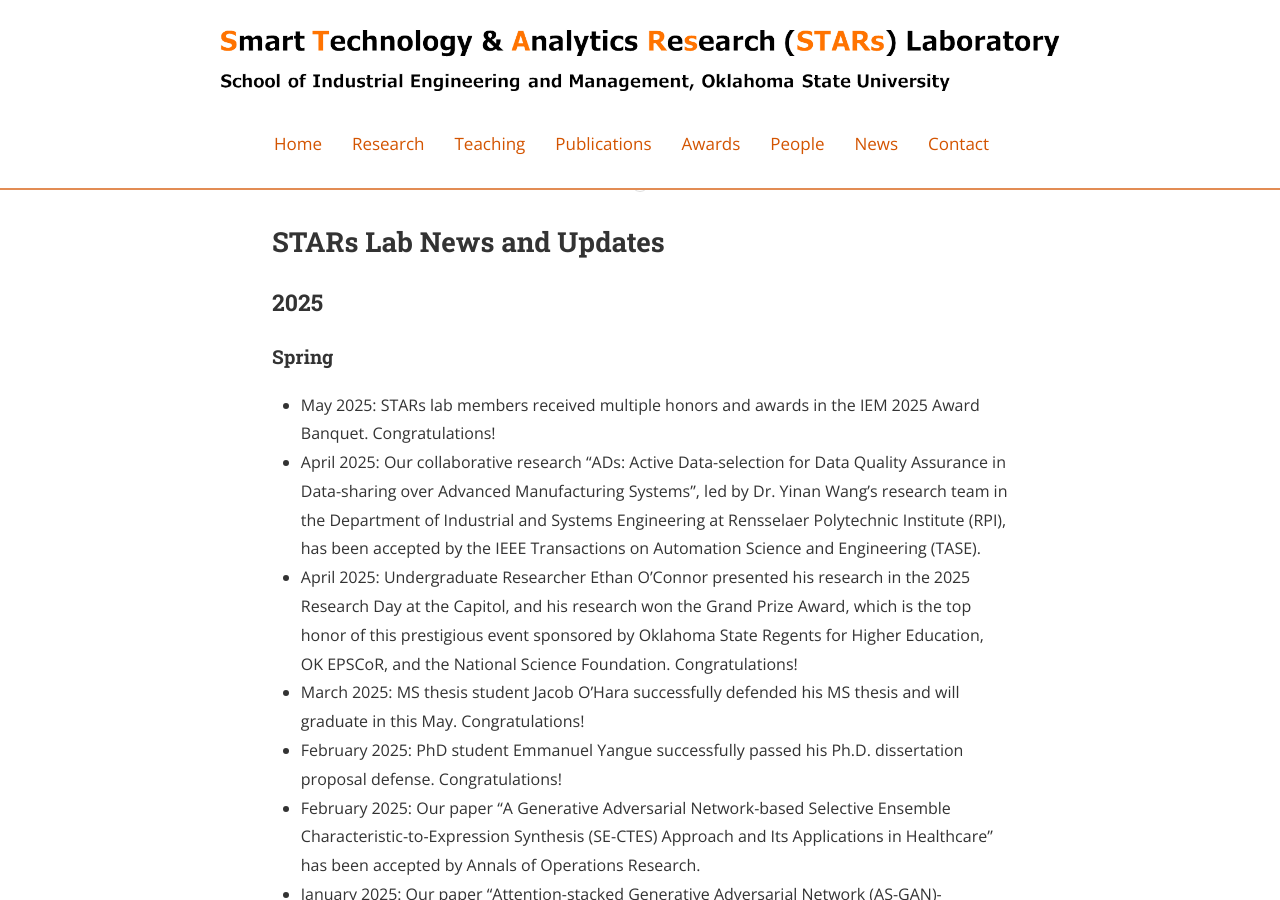
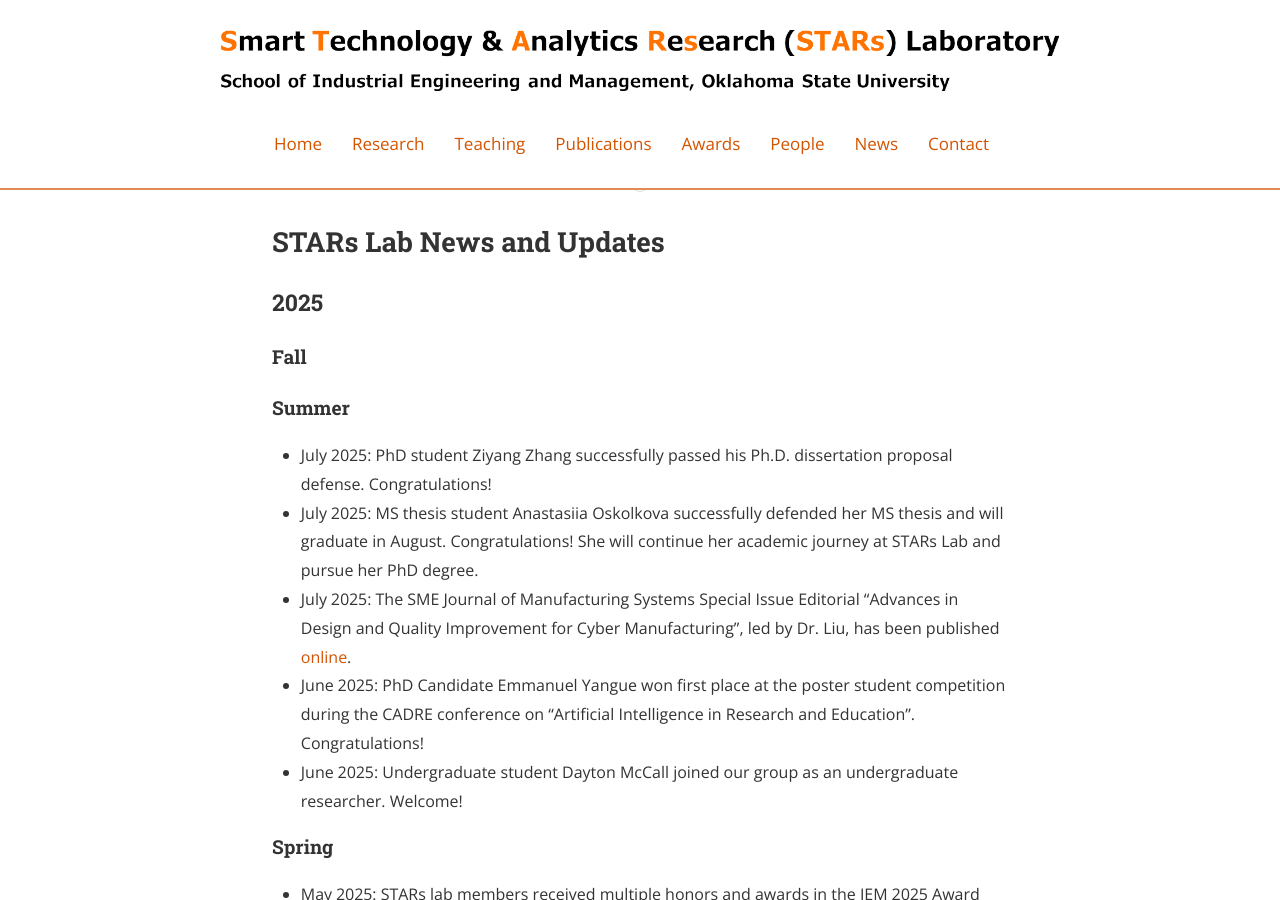
Before and after one commit to stars-laboratory/stars-laboratory.github.io, a Jekyll site: the page built from Gnews.md, in a window 1280 px wide and 900 px high. Built offline with Jekyll 4.4.1, drawn with Linux system fonts in a browser that asks for light colours; nearby versions of some CDN libraries.

Commit message:
Update Gnews.md
Information Update

```diff
--- a/Gnews.md
+++ b/Gnews.md
@@ -8,6 +8,17 @@
 ## STARs Lab News and Updates
 
 ### 2025
+
+#### Fall
+
+
+#### Summer
+
+* July 2025: PhD student Ziyang Zhang successfully passed his Ph.D. dissertation proposal defense. Congratulations!
+* July 2025: MS thesis student Anastasiia Oskolkova successfully defended her MS thesis and will graduate in August. Congratulations! She will continue her academic journey at STARs Lab and pursue her PhD degree.
+* July 2025: The SME Journal of Manufacturing Systems Special Issue Editorial “Advances in Design and Quality Improvement for Cyber Manufacturing”, led by Dr. Liu, has been published [online](https://doi.org/10.1016/j.jmsy.2025.07.007).
+* June 2025: PhD Candidate Emmanuel Yangue won first place at the poster student competition during the CADRE conference on "Artificial Intelligence in Research and Education". Congratulations!
+* June 2025: Undergraduate student Dayton McCall joined our group as an undergraduate researcher. Welcome!
 
 #### Spring
 
```
